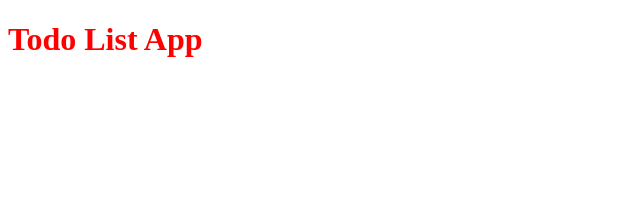
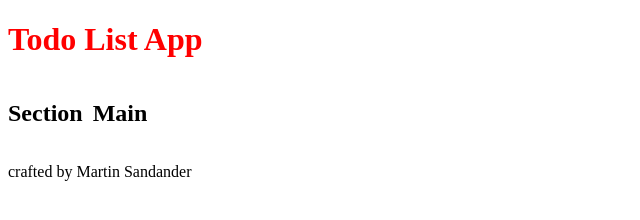
Before and after one commit to martinfs1/project-todo-list, a website built with webpack: page dist/index.html in a window 1280 px wide. Shown: the whole page, without its empty margins (0-640 px from the left). Built offline with nearby package versions, Linux system fonts and the light colour scheme.

Commit message:
setting elements to display in the screen

```diff
--- a/package.json
+++ b/package.json
@@ -20,6 +20,7 @@
   "homepage": "https://github.com/martinfs1/project-todo-list#readme",
   "devDependencies": {
     "css-loader": "^6.7.4",
+    "eslint": "^8.41.0",
     "style-loader": "^3.3.3",
     "webpack": "^5.84.1",
     "webpack-cli": "^5.1.1"
--- a/src/index.js
+++ b/src/index.js
@@ -1,3 +1,28 @@
 import './styles.css'
-console.log('first log');
-console.log('second log');
+import { Header, Footer } from './page-load'
+import Section from './section';
+import Main from './main';
+
+const SectionMain = () => {
+  const divSectionMain = document.createElement('div');
+  divSectionMain.classList.add('divSectionMain');
+
+  divSectionMain.appendChild(Section())
+  divSectionMain.appendChild(Main())
+
+  return divSectionMain
+}
+
+const pageLoad = () => {
+
+  const refContentDiv = document.querySelector('#content');
+
+  refContentDiv.classList.add('content')
+  refContentDiv.appendChild(Header())
+  refContentDiv.appendChild(SectionMain())
+
+  refContentDiv.appendChild(Footer())
+
+}
+
+pageLoad()
--- /dev/null
+++ b/src/main.js
@@ -0,0 +1,14 @@
+
+const Main = () => {
+  const divMain = document.createElement('element');
+  divMain.classList.add('divMain')
+  const h2Main = document.createElement('h2')
+  h2Main.innerText = 'Main'
+
+  divMain.appendChild(h2Main);
+
+  return divMain;
+
+}
+
+export default Main;
--- /dev/null
+++ b/src/page-load.js
@@ -0,0 +1,25 @@
+
+const Header = () => {
+
+  const divHeader = document.createElement('div');
+  divHeader.classList.add('divHeader');
+  const h1 = document.createElement('h1');
+
+  h1.innerText = 'Todo List App';
+  divHeader.appendChild(h1);
+
+  return divHeader;
+
+}
+
+const Footer = () => {
+  const divFooter = document.createElement('div');
+  divFooter.classList.add('divFooter');
+
+  const footerParagraph = document.createElement('p');
+  footerParagraph.innerText = 'crafted by Martin Sandander';
+  divFooter.appendChild(footerParagraph);
+
+  return divFooter;
+}
+export { Header, Footer };
--- /dev/null
+++ b/src/section.js
@@ -0,0 +1,11 @@
+
+const Section = () => {
+  const divSection = document.createElement('div');
+  divSection.classList.add('divSection');
+  const h2Section = document.createElement('h2')
+  h2Section.innerText = 'Section'
+
+  divSection.appendChild(h2Section)
+  return divSection;
+}
+export default Section;
--- /dev/null
+++ b/src/sectionMain.js
@@ -0,0 +1,6 @@
+
+const SectionMain = () => {
+  console.log('Section and Main');
+}
+
+export default SectionMain;
--- a/src/styles.css
+++ b/src/styles.css
@@ -1,3 +1,8 @@
 h1 {
   color: red
 }
+
+.divSectionMain {
+  display: flex;
+  gap: 10px;
+}
```
Also changed, not shown: .eslintrc.json (added), dist/index.html, dist/main.js, 1 other file.
